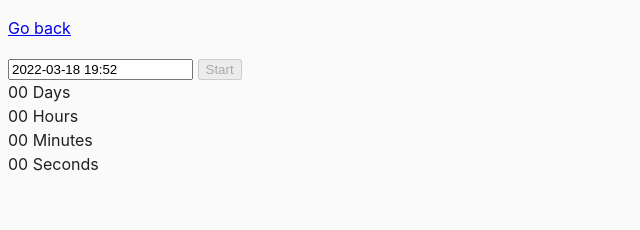
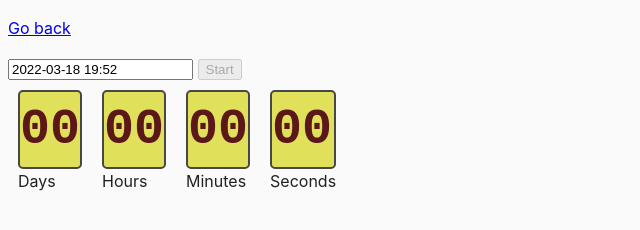
Before and after one commit to wojciechonoszko/goit-js-hw-09, a website built with Parcel: page src/02-timer.html in a window 1280 px wide. Shown: the whole page, without its empty margins (0-640 px from the left). Built offline with nearby package versions, Linux system fonts and the light colour scheme.

Commit message:
updating

```diff
--- a/package.json
+++ b/package.json
@@ -26,6 +26,8 @@
     "sass": "^1.32.8"
   },
   "dependencies": {
-    "flat": "^5.0.2"
+    "flat": "^5.0.2",
+    "not": "^0.1.0",
+    "notiflix": "^3.2.5"
   }
 }
--- a/src/css/common.css
+++ b/src/css/common.css
@@ -16,3 +16,26 @@ img {
   display: block;
   max-width: 100%;
 }
+.timer{
+  display: flex;
+  flex-direction: row;
+
+}
+
+.field {
+  display: flex;
+  flex-direction: column;
+  margin:10px;
+}
+.value {
+  font-family: "Courier New";
+  font-weight: bold;
+  font-size: 50px;
+  color: rgb(92, 24, 24);
+  background-color: rgb(224, 224, 91);
+  border-radius: 5px;
+  border: 2px solid rgb(73, 70, 70);
+
+
+
+}
--- a/src/js/02-timer.js
+++ b/src/js/02-timer.js
@@ -1,5 +1,7 @@
 import flatpickr from 'flatpickr';
 import 'flatpickr/dist/flatpickr.min.css';
+
+import Notiflix from 'notiflix';
 
 const startButton = document.querySelector('[data-start]');
 let timerId = null;
@@ -26,7 +28,8 @@ const options = {
 
       if (selectedDatesNum < currentDateNum) {
         startButton.disabled = true;
-        window.alert("Please choose a date in the future");
+        //window.alert("Please choose a date in the future");
+        Notiflix.Notify.failure('Please choose a date in the future');
       }
       else {
         startButton.disabled = false;
@@ -77,6 +80,15 @@ const options = {
 
         convertMs(timeElapse); // {days: 0, hours: 0, minutes: 0, seconds: 2}
 
+        function addLeadingZero(value) {
+         dataDays.textContent = dataDays.textContent.padStart(value, '0');
+         dataHours.textContent = dataHours.textContent.padStart(value, '0');
+         dataMinutes.textContent = dataMinutes.textContent.padStart(value, '0');
+         dataSeconds.textContent = dataSeconds.textContent.padStart(value, '0');
+
+        }
+        addLeadingZero(2);
+
         }, 1000)
 
       } )
```
Also changed, not shown: 1 other file.
